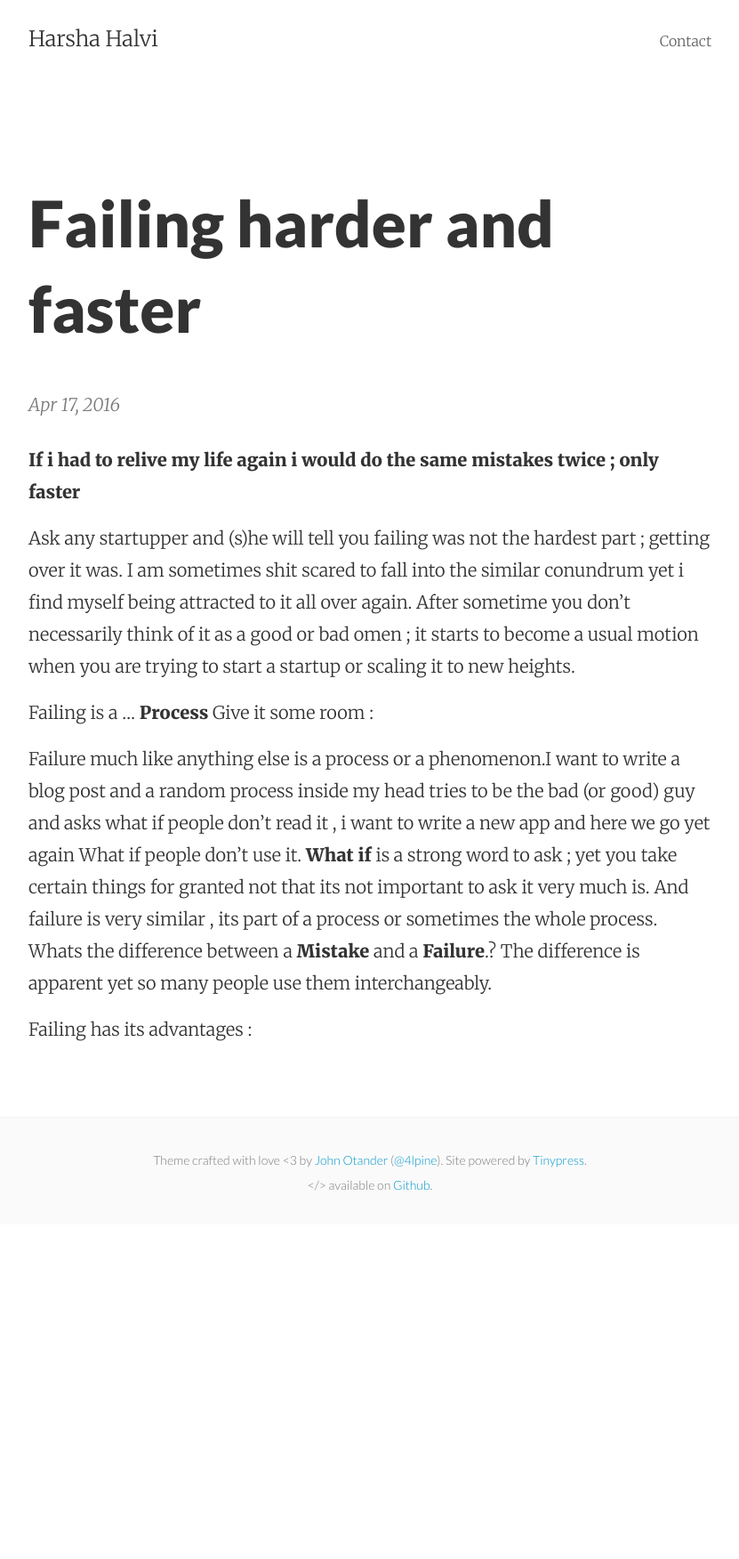
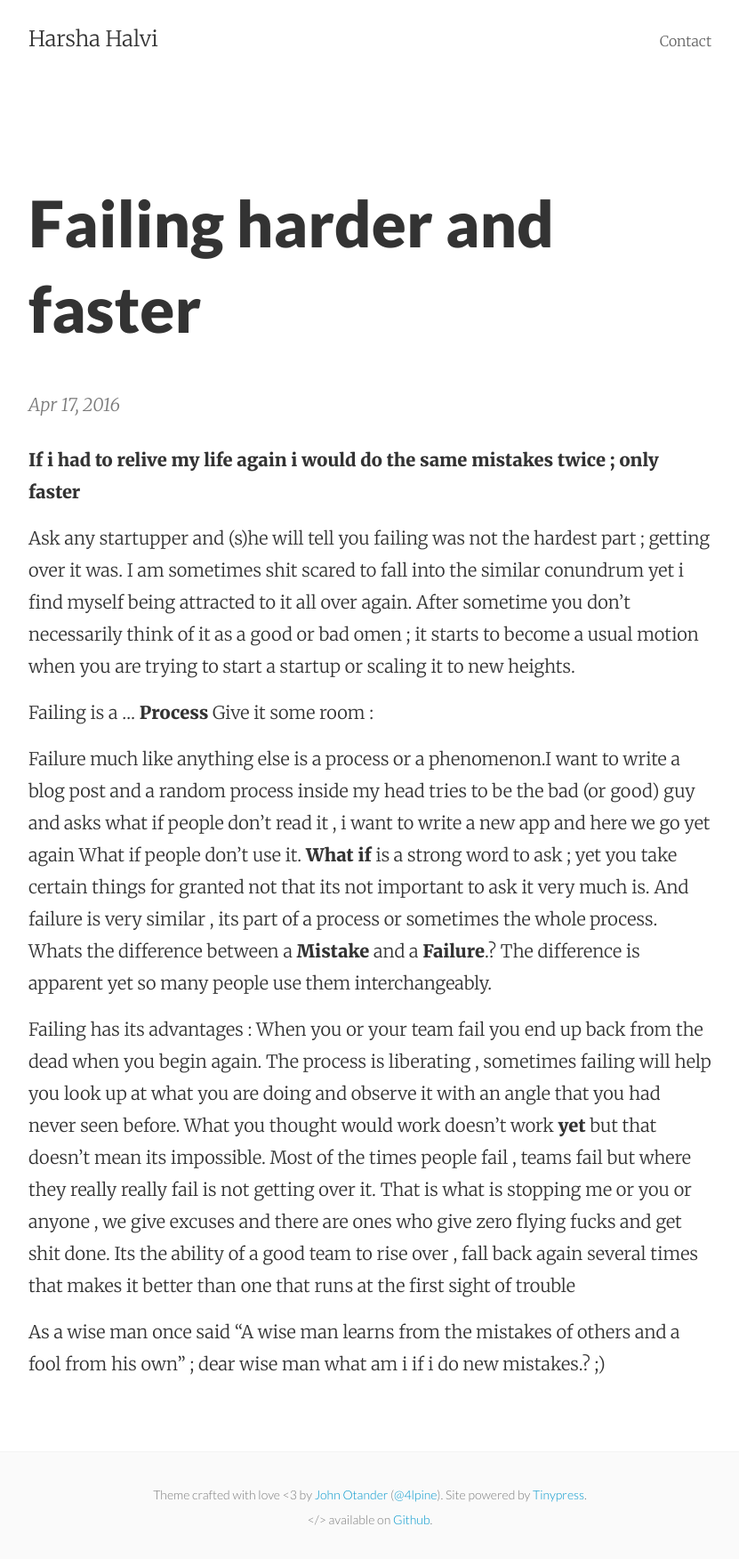
Before and after one commit to Hhalvi/hhalvi.github.io, a Jekyll site: the page built from _posts/2016-04-17-failing-harder-and-faster.markdown, in a window 1280 px wide. Shown: the whole page at 89% size, without its empty margins (224-1055 px from the left). Built offline with Jekyll 4.4.1, drawn with Linux system fonts in a browser that asks for light colours; before the commit the page ends 1376 px from its top, so only the background shows below that.

Commit message:
Post update: Failing harder and faster

```diff
--- a/_posts/2016-04-17-failing-harder-and-faster.markdown
+++ b/_posts/2016-04-17-failing-harder-and-faster.markdown
@@ -14,3 +14,6 @@ Failing is a ... **Process** Give it some room :
 Failure much like anything else is a process or a phenomenon.I want to write a blog post and a random process inside my head tries to be the bad (or good) guy and asks what if people don't read it , i want to write a new app and here we go yet again What if people don't use it. **What if** is a strong word to ask ; yet you take certain things for granted not that its not important to ask it very much is. And failure is very similar , its part of a process or sometimes the whole process. Whats the difference between a **Mistake** and a **Failure**.? The difference is apparent yet so many people use them interchangeably.
 
 Failing has its advantages :
+When you or your team fail you end up back from the dead when you begin again. The process is liberating , sometimes failing will help you look up at what you are doing and observe it with an angle that you had never seen before. What you thought would work doesn't work **yet** but that doesn't mean its impossible. Most of the times people fail , teams fail but where they really really fail is not getting over it. That is what is stopping me or you or anyone , we give excuses and there are ones who give zero flying fucks and get shit done. Its the ability of a good team to rise over , fall back again several times that makes it better than one that runs at the first sight of trouble
+
+As a wise man once said "A wise man learns from the mistakes of others and a fool from his own" ; dear wise man what am i if i do new mistakes.? ;)
```
